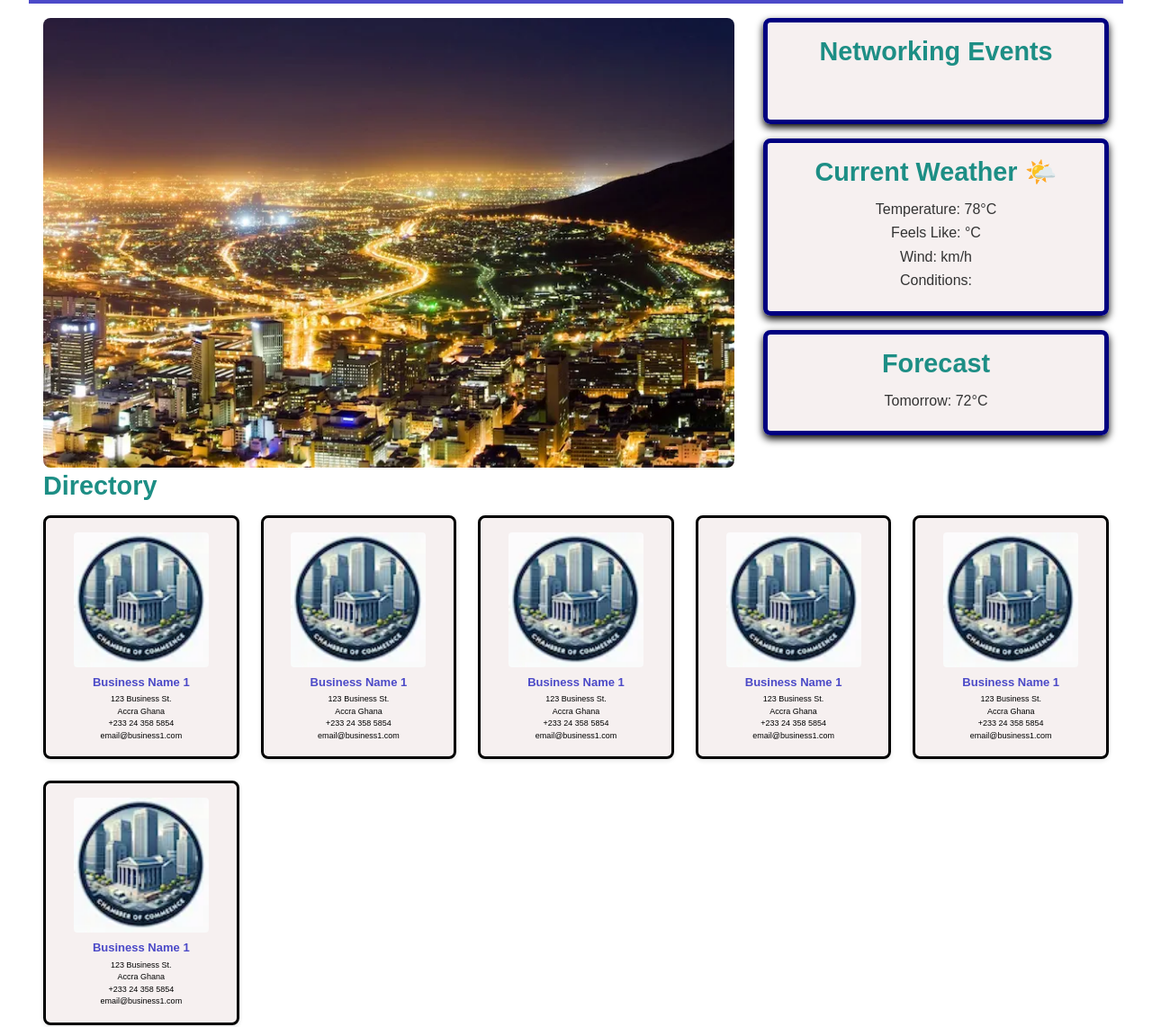
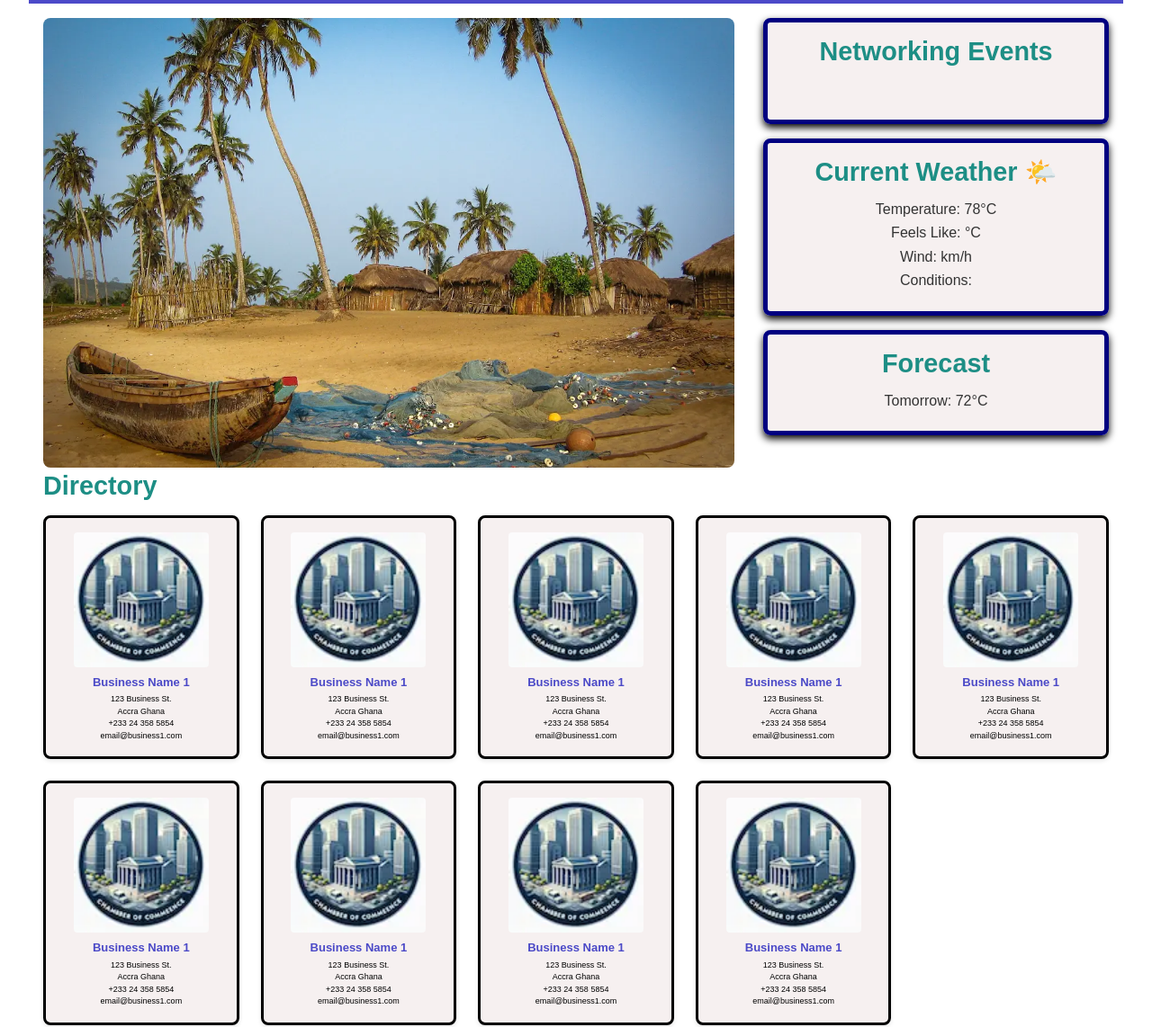
Before and after one commit to cdobbi/wdd231, a plain HTML site: page chamber/directory.html in a window 1280 px wide. Shown: the part 164-1306 px from the top of the page at 90% size. Drawn offline with Linux system fonts and the light colour scheme; no server answers.

Commit message:
updated photos

```diff
--- a/chamber/directory.html
+++ b/chamber/directory.html
@@ -62,9 +62,9 @@
         <div class="hero-container">
             <div class="hero">
                 <picture>
-                    <source srcset="images/large.webp" media="(min-width: 1000px)">
-                    <source srcset="images/medium.webp" media="(min-width: 500px)">
-                    <img src="images/small.webp" alt="Photo of Ghana">
+                    <source srcset="images/huts-large.webp" media="(min-width: 1000px)">
+                    <source srcset="images/huts-medium.webp" media="(min-width: 500px)">
+                    <img src="images/huts-small.webp" alt="Photo of Ghana">
                 </picture>
             </div>
             <div class="cards">
@@ -139,6 +139,21 @@
                 <h3>Business Name 1</h3>
                 <p>123 Business St.<br>Accra Ghana<br>+233 24 358 5854<br>email@business1.com</p>
             </div>
+            <div class="business-card">
+                <img src="images/favicon.webp" alt="Business 1">
+                <h3>Business Name 1</h3>
+                <p>123 Business St.<br>Accra Ghana<br>+233 24 358 5854<br>email@business1.com</p>
+            </div>
+            <div class="business-card">
+                <img src="images/favicon.webp" alt="Business 1">
+                <h3>Business Name 1</h3>
+                <p>123 Business St.<br>Accra Ghana<br>+233 24 358 5854<br>email@business1.com</p>
+            </div>
+            <div class="business-card">
+                <img src="images/favicon.webp" alt="Business 1">
+                <h3>Business Name 1</h3>
+                <p>123 Business St.<br>Accra Ghana<br>+233 24 358 5854<br>email@business1.com</p>
+            </div>
         </div>
     </main>
 
```
Also changed, not shown: chamber/images/city.jpg (deleted), chamber/images/ghanaflag.png (deleted), chamber/images/ghanaus.png (deleted), chamber/images/huts-large.webp (added), chamber/images/huts-medium.webp (added), chamber/images/huts-small.webp (added), chamber/images/huts.jpg (deleted), chamber/images/huts2-large.webp (added), chamber/images/villagers-l.webp (added), chamber/images/villagers-m.webp (added), chamber/images/villagers-s.webp (added), chamber/images/villagers.jpg (deleted).
